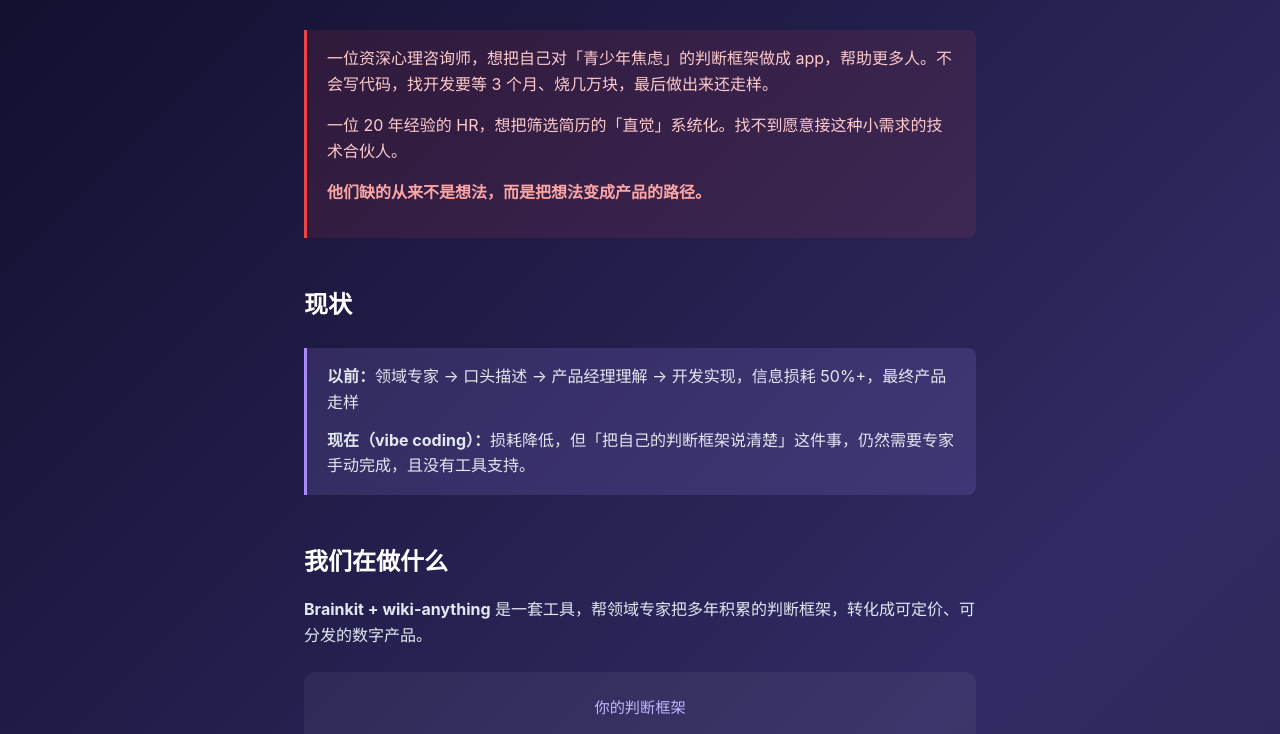
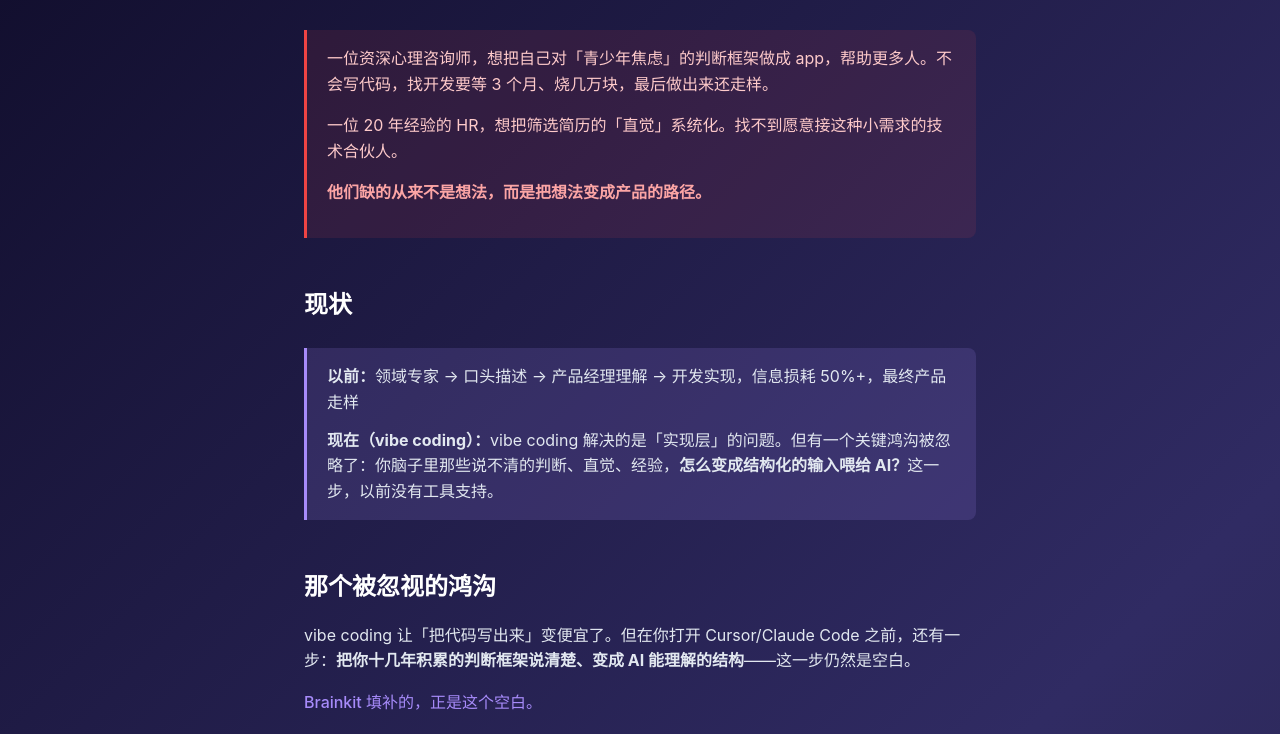
Before and after one commit to lonkecxd/brainkit-landing, a plain HTML site: page index.html in a window 1280 px wide. Shown: the part 202-936 px from the top of the page. Drawn offline with Linux system fonts and the light colour scheme.

Commit message:
Update with gap section

```diff
--- a/index.html
+++ b/index.html
@@ -202,8 +202,12 @@
     <h2>现状</h2>
     <div class="highlight">
       <p><strong>以前：</strong>领域专家 → 口头描述 → 产品经理理解 → 开发实现，信息损耗 50%+，最终产品走样</p>
-      <p style="margin-top:12px"><strong>现在（vibe coding）：</strong>损耗降低，但「把自己的判断框架说清楚」这件事，仍然需要专家手动完成，且没有工具支持。</p>
+      <p style="margin-top:12px"><strong>现在（vibe coding）：</strong>vibe coding 解决的是「实现层」的问题。但有一个关键鸿沟被忽略了：你脑子里那些说不清的判断、直觉、经验，<strong>怎么变成结构化的输入喂给 AI？</strong>这一步，以前没有工具支持。</p>
     </div>
+
+    <h2>那个被忽视的鸿沟</h2>
+    <p>vibe coding 让「把代码写出来」变便宜了。但在你打开 Cursor/Claude Code 之前，还有一步：<strong>把你十几年积累的判断框架说清楚、变成 AI 能理解的结构</strong>——这一步仍然是空白。</p>
+    <p style="margin-top:12px; color:#a78bfa; font-weight:500">Brainkit 填补的，正是这个空白。</p>
 
     <h2>我们在做什么</h2>
     <p><strong>Brainkit + wiki-anything</strong> 是一套工具，帮领域专家把多年积累的判断框架，转化成可定价、可分发的数字产品。</p>
```
